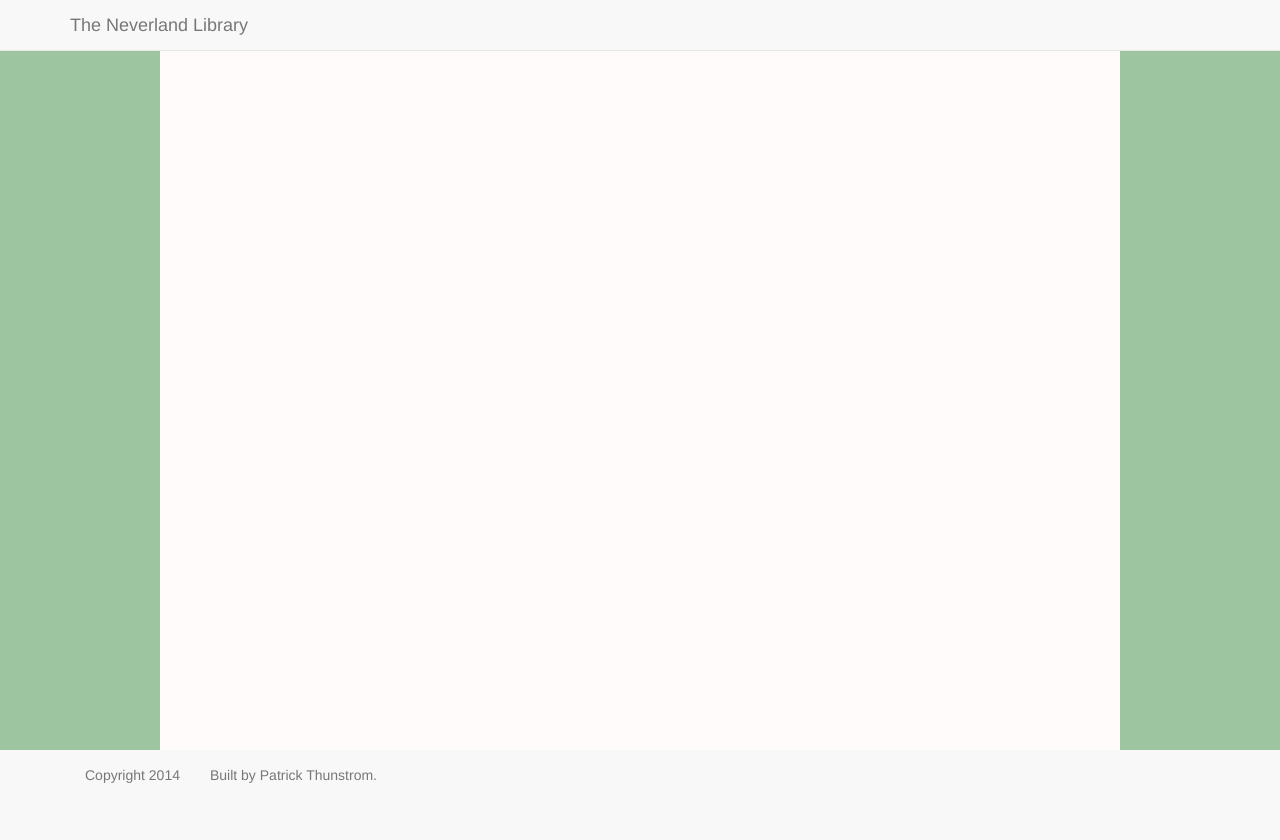
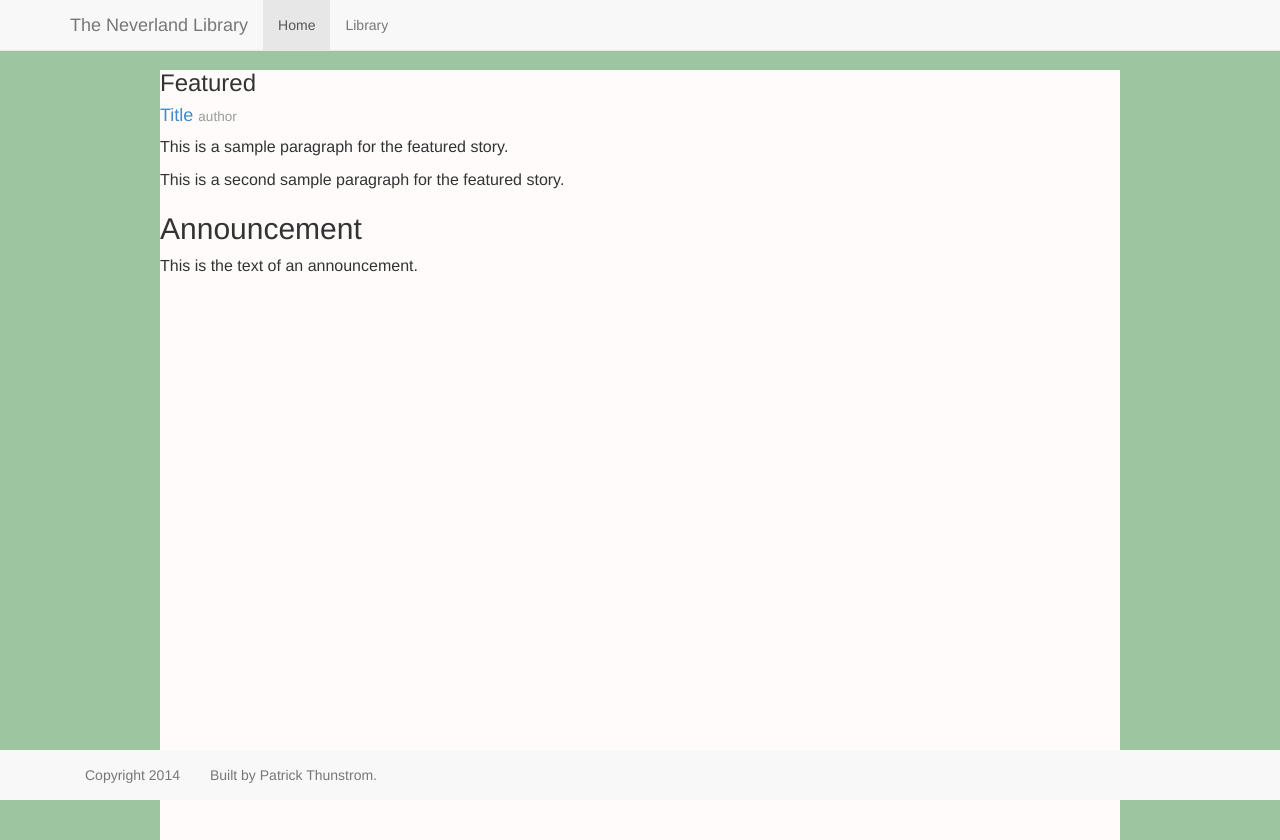
Before and after one commit to pathunstrom/neverlandlibrary, a Flask app: page / in a window 1280 px wide. Before the commit the page ends 783 px from the top, so only its background shows below. Run offline with Flask 2, Linux system fonts and the light colour scheme; some libraries are stand-ins or nearby versions.

Commit message:
Added mock home page template, no logic. Added favicon. Modified base template.

```diff
--- a/neverlandlibrary/static/neverland.css
+++ b/neverlandlibrary/static/neverland.css
@@ -1,5 +1,5 @@
 html, body {
-    padding-top: 25px;
+    padding-top: 15px;
     height: 100%;
     background-color: #9DC6A0;
 }
--- a/neverlandlibrary/templates/base.html
+++ b/neverlandlibrary/templates/base.html
@@ -6,6 +6,7 @@
     <meta charset="utf-8">
     <link rel="stylesheet" href="/static/bootstrap.min.css">
     <link rel="stylesheet" href="/static/neverland.css">
+    <link rel="icon" href="/static/favicon.png">
     <meta name="viewport" content="width=device-width, initial-scale=1">
   </head>
 
@@ -20,7 +21,7 @@
             <span class="icon-bar"></span>
             <span class="icon-bar"></span>
           </button>
-          <a class="navbar-brand" href="#">The Neverland Library{% block subtitle %}{% endblock -%}</a>
+          <a class="navbar-brand" href="#">The Neverland Library</a>
         </div>
         <div class="navbar-collapse collapse">
             <ul class="nav navbar-nav navbar-tabs">
@@ -30,8 +31,9 @@
         </div>
       </div>
 
-    <div class="heightwrap">
+    <main class="heightwrap">
       <div class="container">
+        <h2>{% block page_title %}{% endblock %}</h2>
         {% with messages = get_flashed_messages() -%}
           <div class="warnings">
             {% if messages -%}
@@ -45,7 +47,7 @@
         {% endwith -%}</div>
 
       <div class="content">{% block content -%}{% endblock -%}</div>
-    </div>
+    </main>
 
     <div class="nav navbar-default navbar-fixed-bottom">
       <div class="container">
--- /dev/null
+++ b/neverlandlibrary/templates/home.html
@@ -0,0 +1,23 @@
+{% extends "base.html" %}
+
+{% block title %}
+Home
+{% endblock %}
+
+{% block nav %}
+<li class="active"><a href="{{ url_for('index') }}">Home</a></li>
+<li><a href="{{ url_for('library') }}">Library</a></li>
+{% endblock %}
+
+{% block content %}
+<section>
+<h3>Featured</h3>
+<h4><a href="#">Title</a> <small>author</small></h4>
+<p>This is a sample paragraph for the featured story.</p>
+<p>This is a second sample paragraph for the featured story.</p>
+</section>
+<section>
+  <h2>Announcement</h2>
+  <p>This is the text of an announcement.</p>
+</section>
+{% endblock %}
--- a/neverlandlibrary/views.py
+++ b/neverlandlibrary/views.py
@@ -6,7 +6,7 @@ from mockdb import *
 
 @app.route('/')
 def index():
-    return render_template("base.html")
+    return render_template("home.html")
 
 
 @app.route('/library/')
```
Also changed, not shown: neverlandlibrary/static/favicon.png (added).
